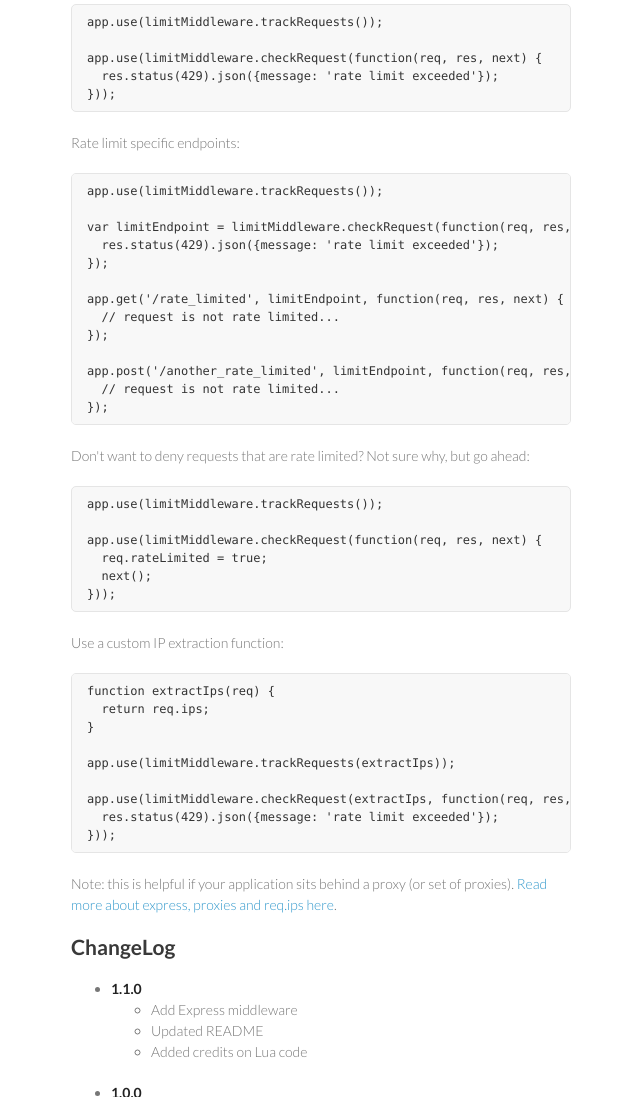
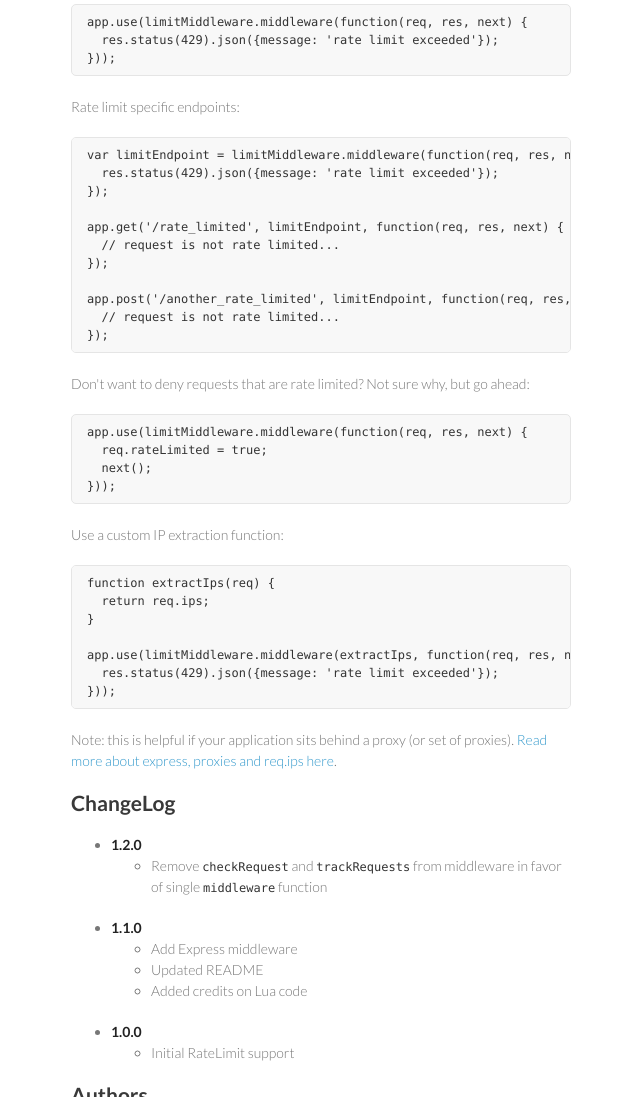
Before and after one commit to dudleycarr/ratelimit.js, a plain HTML site: page index.html in a window 1280 px wide. Shown: the part 2234-3331 px from the top of the page, without its empty margins (499-1139 px from the left). Drawn offline with Linux system fonts and the light colour scheme.

```diff
--- a/index.html
+++ b/index.html
@@ -120,17 +120,13 @@
 
 <p>Rate limit every endpoint of an express application:</p>
 
-<div class="highlight highlight-javascript"><pre>app.use(limitMiddleware.trackRequests());
-
-app.use(limitMiddleware.checkRequest(<span class="pl-st">function</span>(<span class="pl-vpf">req</span>, <span class="pl-vpf">res</span>, <span class="pl-vpf">next</span>) {
+<div class="highlight highlight-javascript"><pre>app.use(limitMiddleware.middleware(<span class="pl-st">function</span>(<span class="pl-vpf">req</span>, <span class="pl-vpf">res</span>, <span class="pl-vpf">next</span>) {
   res.<span class="pl-sc">status</span>(<span class="pl-c1">429</span>).json({message<span class="pl-k">:</span> <span class="pl-s1"><span class="pl-pds">'</span>rate limit exceeded<span class="pl-pds">'</span></span>});
 }));</pre></div>
 
 <p>Rate limit specific endpoints:</p>
 
-<div class="highlight highlight-javascript"><pre>app.use(limitMiddleware.trackRequests());
-
-<span class="pl-s">var</span> limitEndpoint <span class="pl-k">=</span> limitMiddleware.checkRequest(<span class="pl-st">function</span>(<span class="pl-vpf">req</span>, <span class="pl-vpf">res</span>, <span class="pl-vpf">next</span>) {
+<div class="highlight highlight-javascript"><pre><span class="pl-s">var</span> limitEndpoint <span class="pl-k">=</span> limitMiddleware.middleware(<span class="pl-st">function</span>(<span class="pl-vpf">req</span>, <span class="pl-vpf">res</span>, <span class="pl-vpf">next</span>) {
   res.<span class="pl-sc">status</span>(<span class="pl-c1">429</span>).json({message<span class="pl-k">:</span> <span class="pl-s1"><span class="pl-pds">'</span>rate limit exceeded<span class="pl-pds">'</span></span>});
 });
 
@@ -144,9 +140,7 @@
 
 <p>Don't want to deny requests that are rate limited? Not sure why, but go ahead:</p>
 
-<div class="highlight highlight-javascript"><pre>app.use(limitMiddleware.trackRequests());
-
-app.use(limitMiddleware.checkRequest(<span class="pl-st">function</span>(<span class="pl-vpf">req</span>, <span class="pl-vpf">res</span>, <span class="pl-vpf">next</span>) {
+<div class="highlight highlight-javascript"><pre>app.use(limitMiddleware.middleware(<span class="pl-st">function</span>(<span class="pl-vpf">req</span>, <span class="pl-vpf">res</span>, <span class="pl-vpf">next</span>) {
   req.rateLimited <span class="pl-k">=</span> <span class="pl-c1">true</span>;
   next();
 }));</pre></div>
@@ -157,9 +151,7 @@
   <span class="pl-k">return</span> req.ips;
 }
 
-app.use(limitMiddleware.trackRequests(extractIps));
-
-app.use(limitMiddleware.checkRequest(extractIps, <span class="pl-st">function</span>(<span class="pl-vpf">req</span>, <span class="pl-vpf">res</span>, <span class="pl-vpf">next</span>) {
+app.use(limitMiddleware.middleware(extractIps, <span class="pl-st">function</span>(<span class="pl-vpf">req</span>, <span class="pl-vpf">res</span>, <span class="pl-vpf">next</span>) {
   res.<span class="pl-sc">status</span>(<span class="pl-c1">429</span>).json({message<span class="pl-k">:</span> <span class="pl-s1"><span class="pl-pds">'</span>rate limit exceeded<span class="pl-pds">'</span></span>});
 }));</pre></div>
 
@@ -170,6 +162,13 @@
 <a id="changelog" class="anchor" href="#changelog" aria-hidden="true"><span class="octicon octicon-link"></span></a>ChangeLog</h2>
 
 <ul>
+<li>
+<strong>1.2.0</strong>
+
+<ul>
+<li>Remove <code>checkRequest</code> and <code>trackRequests</code> from middleware in favor of single <code>middleware</code> function</li>
+</ul>
+</li>
 <li>
 <strong>1.1.0</strong>
 
```
Also changed, not shown: params.json (+1 -1 lines).
